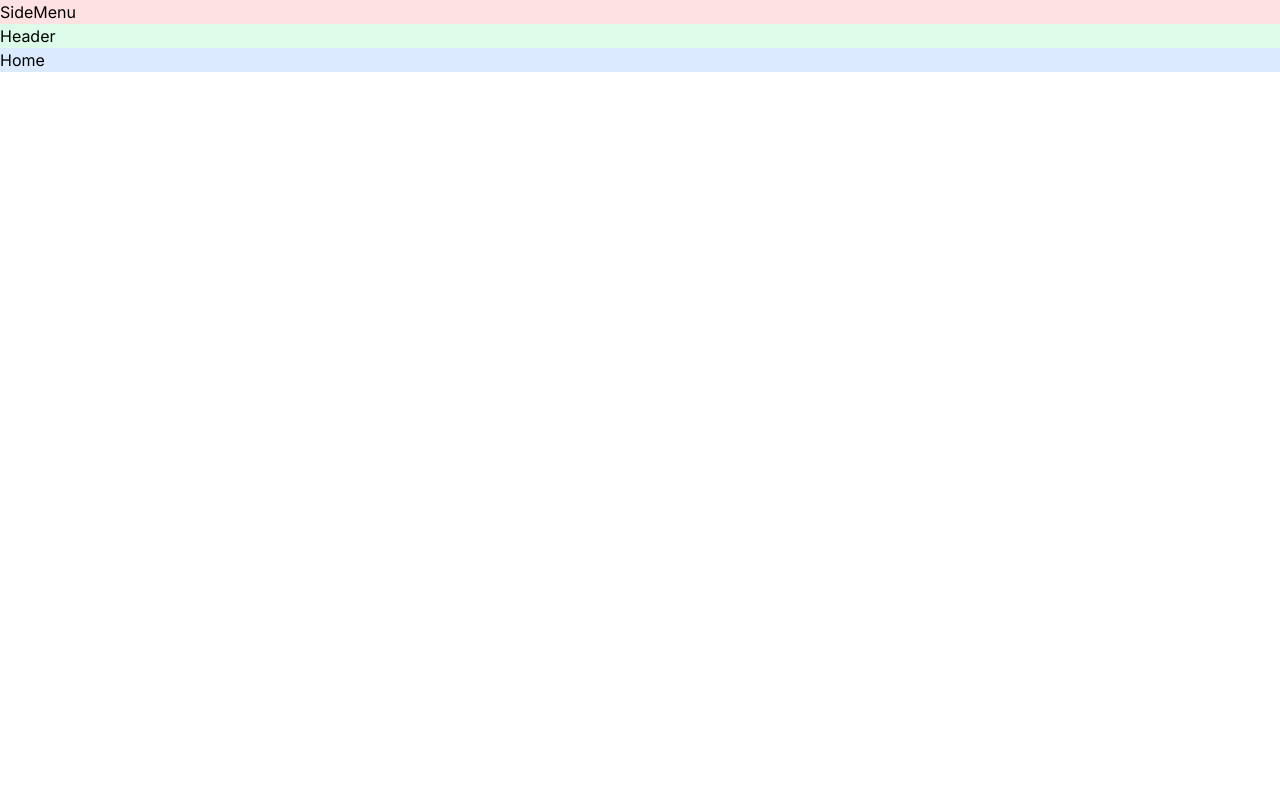
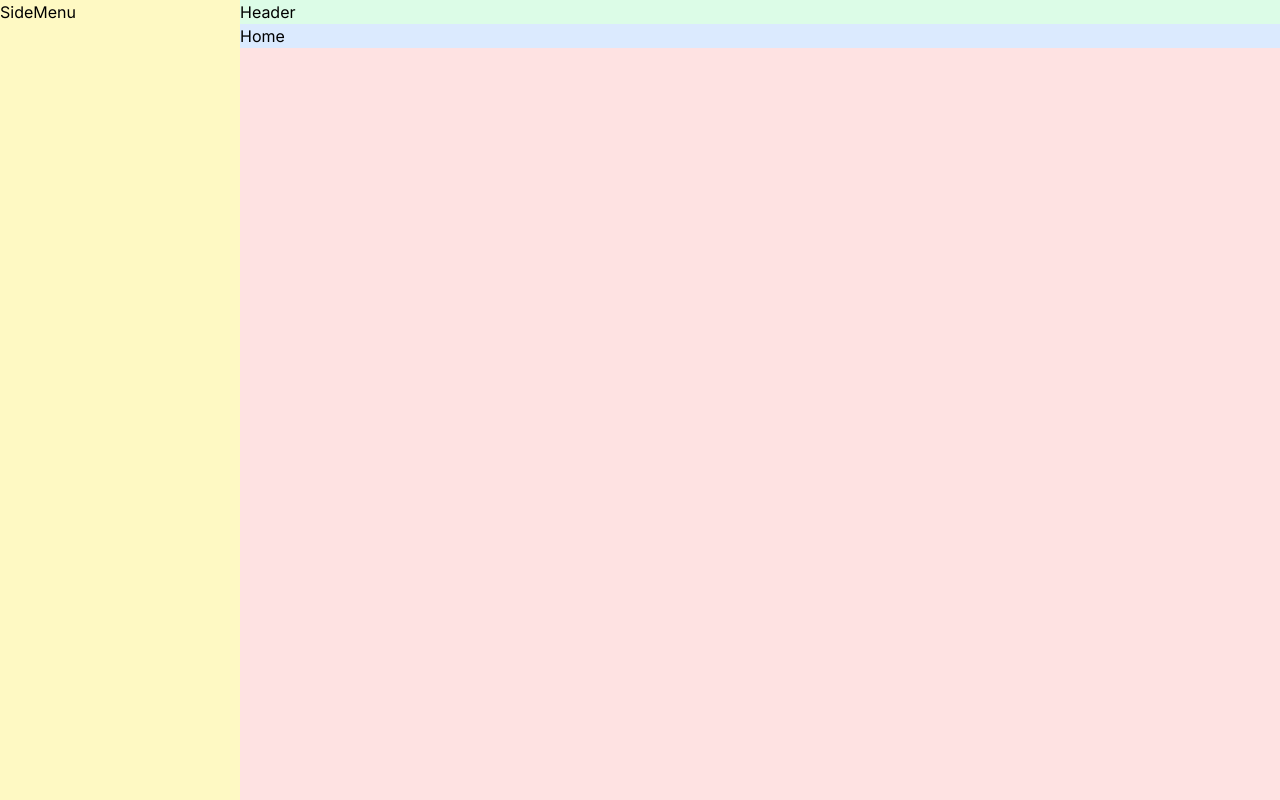
Before and after one commit to seon-2/bcs-part4-nextjs, a Next.js app in the folder dapp/: page / in a window 1280 px wide. Built offline with nearby package versions, Linux system fonts and the light colour scheme.

Commit message:
💄 [design] 사이드메뉴 레이아웃 만들기

```diff
--- a/dapp/src/app/components/SideMenu.tsx
+++ b/dapp/src/app/components/SideMenu.tsx
@@ -6,9 +6,10 @@ interface SideMenuProps {
 
 const SideMenu: FC<SideMenuProps> = ({ children }) => {
   return (
-    <div className="bg-red-100">
-      <div>SideMenu</div>
-      <div>{children}</div>
+    <div className="bg-red-100 min-h-screen flex">
+      {/* shrink-0 옵션 줘야 w-full로 인해 줄어드는 것 막을 수 있음 */}
+      <nav className="bg-yellow-100 w-60 shrink-0">SideMenu</nav>
+      <div className="flex flex-col w-full">{children}</div>
     </div>
   );
 };
```
